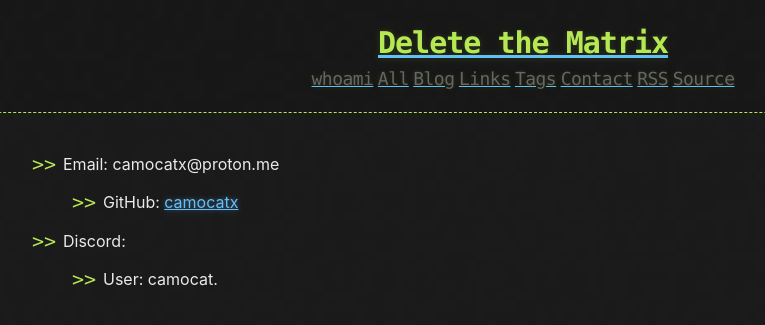
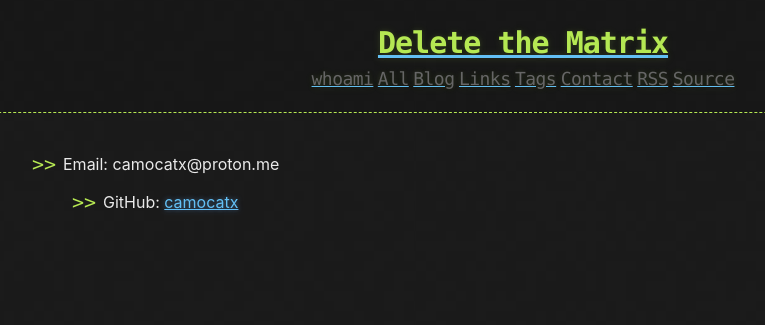
Before and after one commit to CamoCatX/camocatx.github.io, a Jekyll site: the page built from contact.md, in a window 1280 px wide. Shown: the top 325 px of the page, without its empty margins (117-882 px from the left). Built offline with Jekyll 4.4.1, drawn with Linux system fonts in a browser that asks for light colours.

Commit message:
Update _config.yml

```diff
--- a/_config.yml
+++ b/_config.yml
@@ -1,5 +1,6 @@
 title: Delete the Matrix
-description: "A blog of Exploiting, Experimenting, and Exploring the universe"
+tagline: Exploiting, Experimenting, && Exploring
+description: "A blog about Exploiting, Experimenting, and Exploring the universe"
 author:
   name: "CamoCatX"
 
@@ -8,7 +9,7 @@ url: "https://camocatx@github.io"
 github_username:  CamoCatX
 strict_front_matter: true
 baseurl: ""
-
+image: /favicon.png
 source: .
 destination: ./_site
 permalink: /:categories/:year/:title
@@ -34,8 +35,8 @@ plugins:
 owner : "CamoCatX"
 year : "2024"
 
-
 encoding: utf-8
+locale: en
 verbose: false
 quiet: true
 
@@ -45,12 +46,8 @@ social:
   email: "camocatx@proton.me"
   github: "camocatx"
   githubname: "CamoCatX"
-  linkedin: " "
-  pgpkey: " "
-  discorduser: "camocat."
   links:
     - https://github.com/CamoCatX
-
 
   compress_html:
     clippings: all
```
